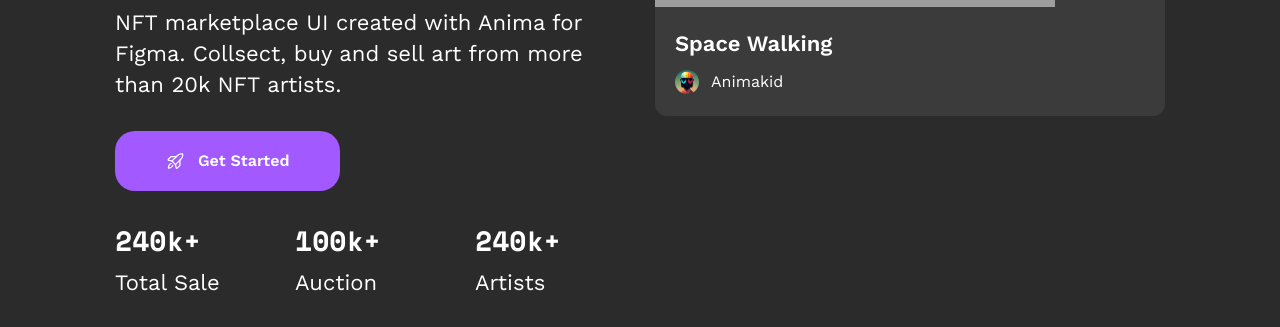
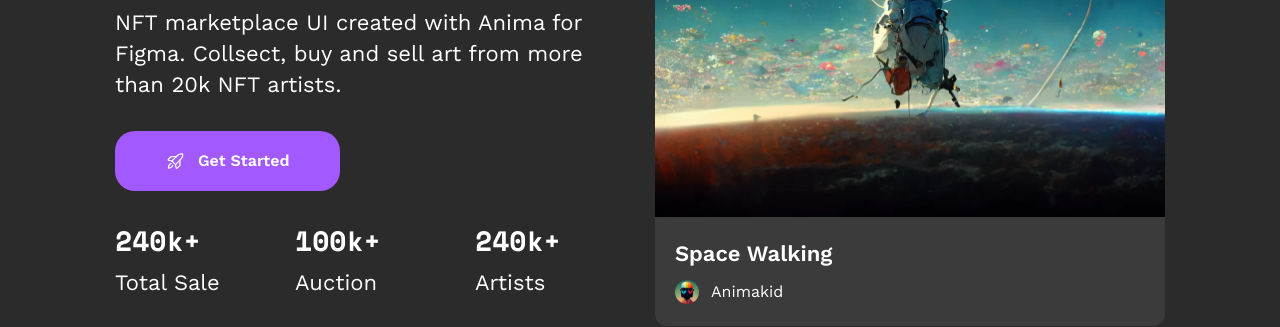
Before and after one commit to cosmasemerah/nft_marketplace, a React (Vite) app: page / in a window 1280 px wide. Shown: the part 473-800 px from the top of the page. Built offline with nearby package versions, Linux system fonts and the light colour scheme; grey boxes are pictures that could not be loaded.

Commit message:
highlight

```diff
--- a/src/pages/Home/HeroHighlightedNFT.jsx
+++ b/src/pages/Home/HeroHighlightedNFT.jsx
@@ -1,5 +1,5 @@
-import highlight from '@assets/highlightedNFT.png'
-import highlightArtist from '@assets/highlightArtist.png'
+import highlight from '@assets/highlightedNFT.webp';
+import highlightArtist from '@assets/cr10.webp';
 
 const HighlightedNFT = () => {
   return (
@@ -8,12 +8,16 @@ const HighlightedNFT = () => {
       <div className="space-y-2.5 px-5 py-6">
         <h3 className="text-2xl font-semibold">Space Walking</h3>
         <div className="flex items-center">
-          <img src={highlightArtist} alt="artist" />
+          <img
+            src={highlightArtist}
+            alt="artist"
+            className="h-6 w-6 rounded-full"
+          />
           <p className="ml-3">Animakid</p>
         </div>
       </div>
     </div>
-  )
-}
+  );
+};
 
-export default HighlightedNFT
+export default HighlightedNFT;
```
Also changed, not shown: src/assets/highlightedNFT.webp (renamed from src/asswebp_images/highlightedNFT.webp).
